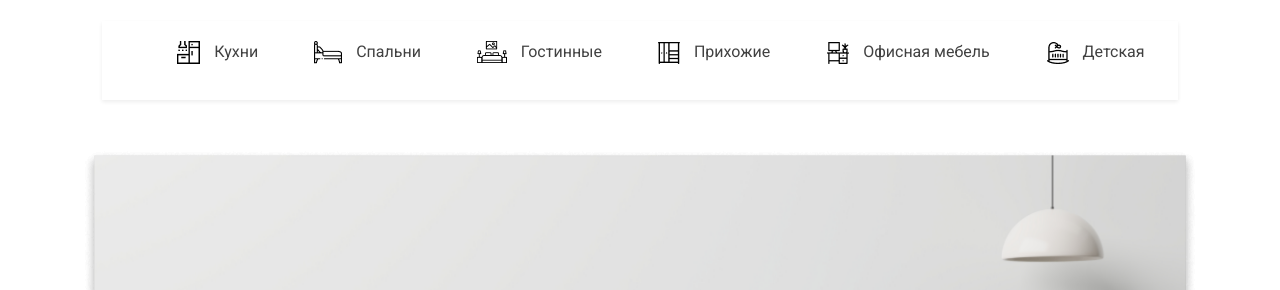
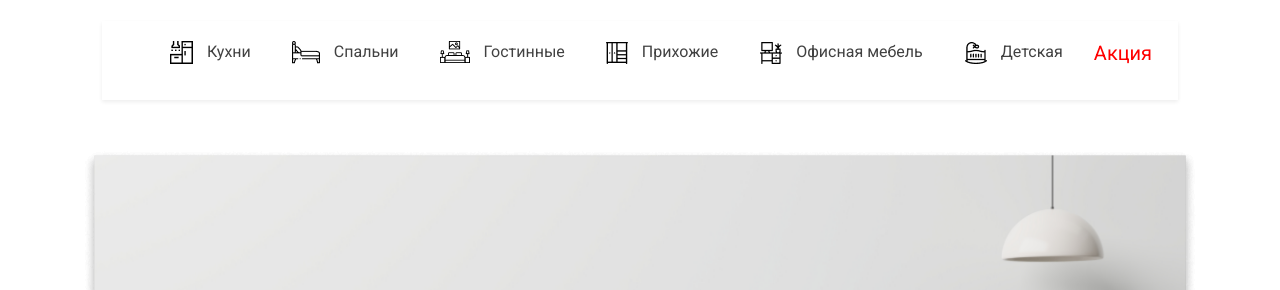
Before and after one commit to bobur2006coder/homework, a plain HTML site: page index.html in a window 1280 px wide. Shown: the part 126-416 px from the top of the page. Drawn offline with nearby package versions, Linux system fonts and the light colour scheme.

Commit message:
tayyor ku

```diff
--- a/index.html
+++ b/index.html
@@ -77,7 +77,11 @@
                 <li class="header__list">
                     <img src="./img/childrensroom-icon (1).png" alt="" class="header__img"> <a href="#!" class="collr">Детская</a>
                 </li>
-
+                <li class="header__list">
+                    <span class="s_p">
+                        Акция
+                    </span>
+                </li>
             </ul>
 
         </div>
--- a/style.css
+++ b/style.css
@@ -171,3 +171,12 @@ h4 {
 .header__img {
     margin: 10px;
 }
+
+.s_p{
+    font-size: 20px;
+    color: red;
+}
+
+.s_p:hover{
+    color: rgb(48, 243, 48);
+}
```
